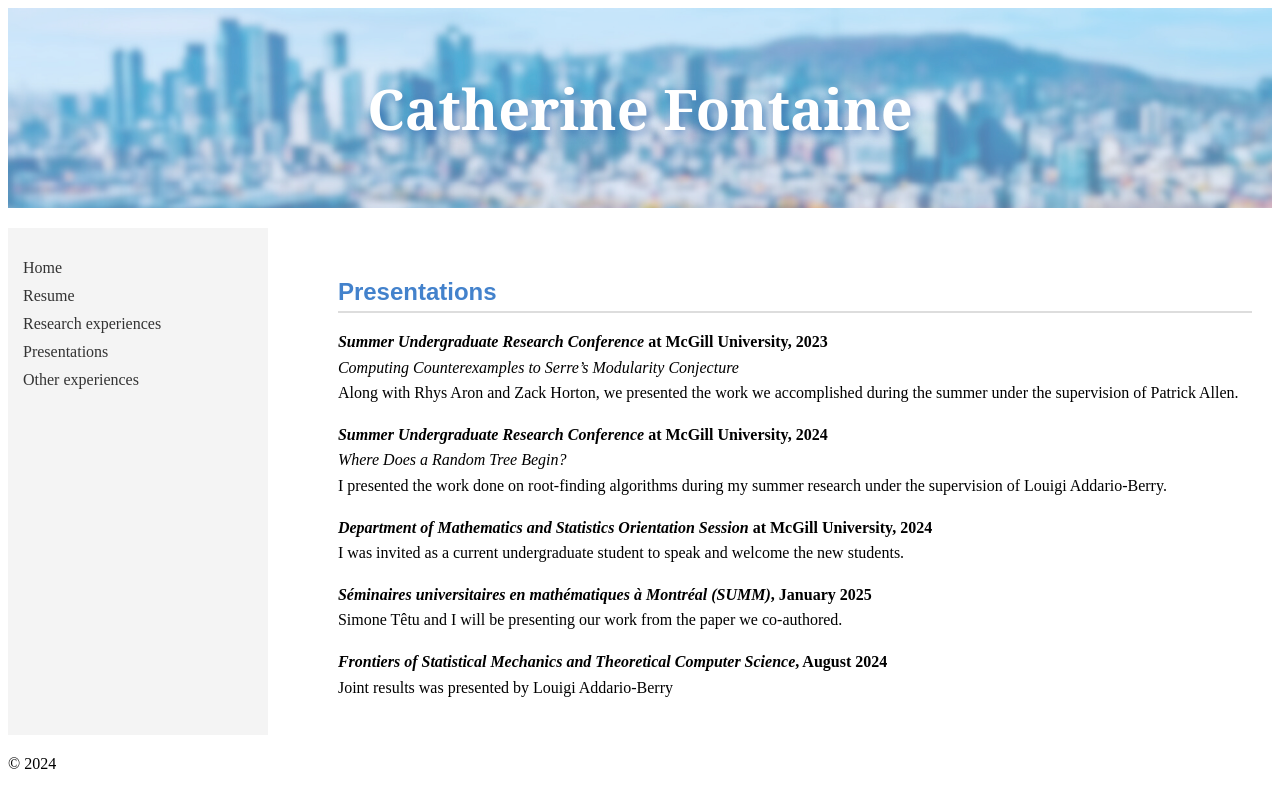
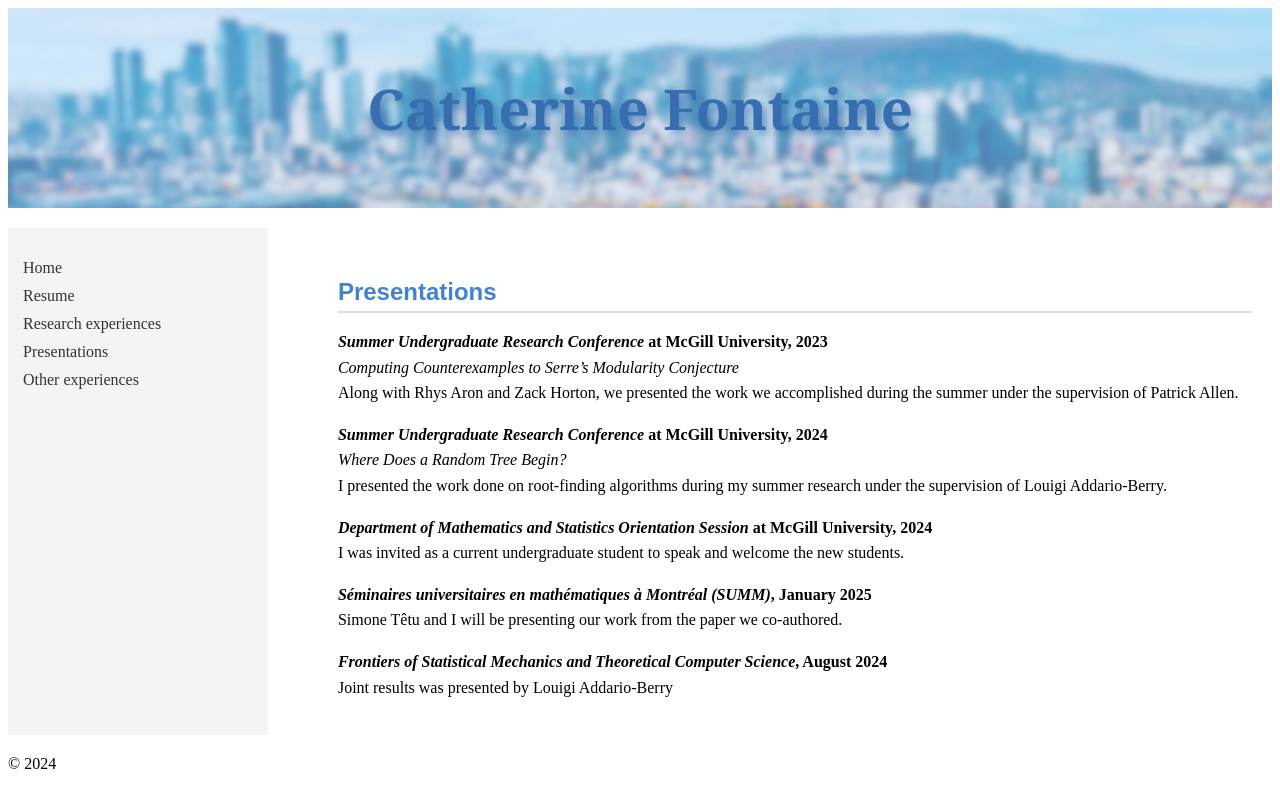
Before and after one commit to CatherineFontaine/CatherineFontaine.github.io, a Jekyll site: the page built from presentations.md, in a window 1280 px wide. Shown: the top 808 px of the page. Built offline with Jekyll 4.4.1, drawn with Linux system fonts in a browser that asks for light colours.

Commit message:
Update style.css

```diff
--- a/assets/css/style.css
+++ b/assets/css/style.css
@@ -1,5 +1,3 @@
-/* Add these styles to your assets/css/style.css file */
-
 /* Sidebar styles */
 .container {
   display: flex;
@@ -62,7 +60,6 @@
   vertical-align: middle; /* Align icons vertically with the text */
 }
 
-
 .contact-info {
   font-size: 1.1em; /* Increase font size slightly */
   color: #333; /* Text color for contrast */
@@ -73,6 +70,7 @@
   display: table;
   clear: both;
 }
+
 p {
   text-align: justify;
   line-height: 1.6;
@@ -82,7 +80,7 @@
 h1 {
   font-size: 2em; /* Larger font size */
   font-family: 'Georgia', serif; /* Elegant font */
-    color: white;
+  color: #376EAF;
   text-align: center; /* Centered text */
   margin-bottom: 20px; /* Space below */
 }
@@ -131,7 +129,7 @@
   left: 0;
   right: 0;
   bottom: 0;
-    background-color: rgba(255, 255, 255, 0.3); /* White with 50% transparency */
+  background-color: rgba(255, 255, 255, 0.3); /* White with transparency */
   z-index: 1;
 }
 
@@ -144,9 +142,60 @@
   left: 50%; /* Position the text horizontally in the center */
   transform: translate(-50%, -50%); /* Correct the centering */
   z-index: 1; /* Ensure the text is above the background */
+  text-shadow: 4px 4px 8px rgba(55, 110, 175, 0.7); /* Add a shadow to make it stand out */
 }
 
-/* Optional */
+img {
+  max-width: 100%;
+  height: auto;
+  display: block;
+  margin: 0 auto; /* Center images */
+}
+
+/* Responsive styles for smaller screens */
+@media (max-width: 768px) {
+  /* Stack the layout vertically */
+  .container {
+    flex-direction: column;
+    margin-top: 10px; /* Reduce the top margin */
+  }
+
+  /* Sidebar takes full width on small screens */
+  .sidebar {
+    width: 100%;
+    margin-bottom: 20px;
+  }
+
+  /* Content also takes full width */
+  .content {
+    margin-left: 0;
+    width: 100%;
+  }
+
+  /* Header adjustments for smaller screens */
+  header {
+    height: 150px; /* Reduce header height */
+  }
+
   header h1 {
-    text-shadow: 4px 4px 8px rgba(55, 110, 175, 0.7); /* Add a shadow to make it stand out more */
+    font-size: 2em; /* Adjust font size for the header text */
   }
+
+  /* Right-block adjustments */
+  .right-block {
+    width: 100%; /* Make the block full-width */
+    float: none; /* Remove the float */
+    margin: 0 auto; /* Center it */
+  }
+
+  /* Profile picture adjustment */
+  .profile-pic {
+    width: 200px; /* Smaller profile picture */
+    height: 200px;
+  }
+
+  /* Reduce padding in the sidebar */
+  .sidebar {
+    padding: 10px;
+  }
+}
```
Lines whose indentation alone changed are shown as unchanged.
